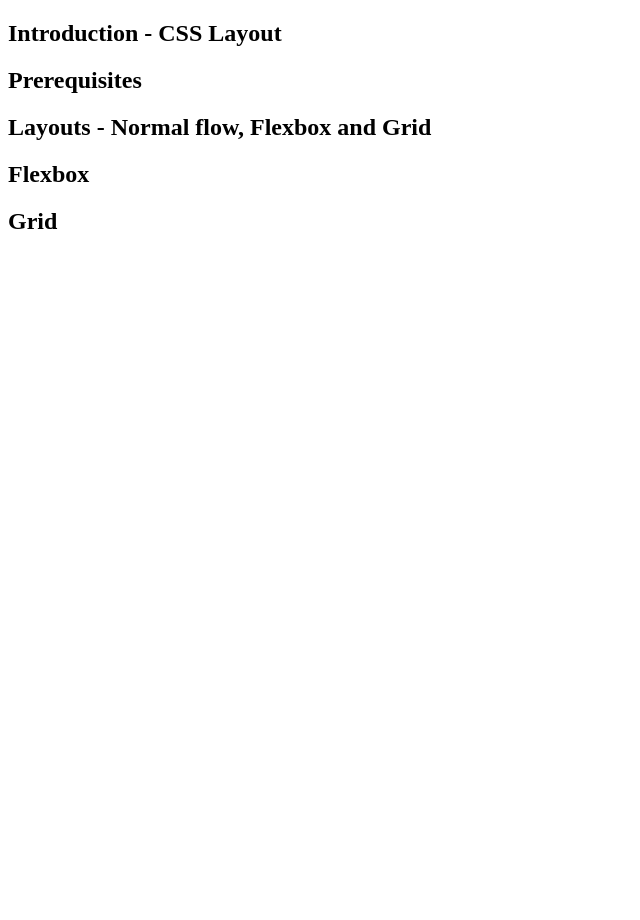
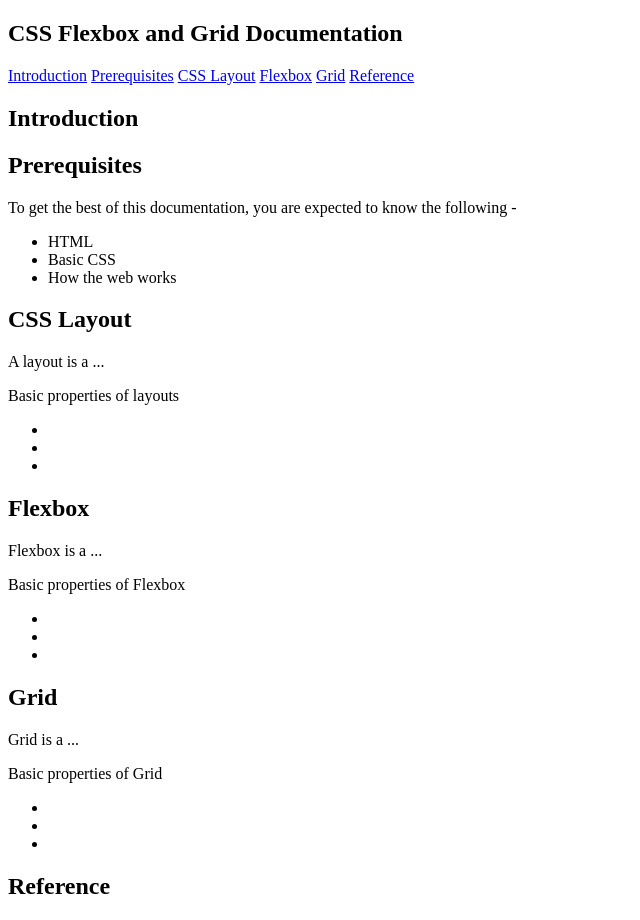
Before and after one commit to charlesfreeborn/technical-documentation-page, a plain HTML site: page index.html in a window 1280 px wide. Shown: the whole page, without its empty margins (0-640 px from the left). Before the commit the page ends 800 px from the top, so only its background shows below. Drawn offline with Linux system fonts and the light colour scheme.

Commit message:
added contents for the app

```diff
--- a/index.html
+++ b/index.html
@@ -1,27 +1,87 @@
 <!DOCTYPE html>
-<html lang="en">
+<html>
   <head>
-    <meta charset="UTF-8" />
-    <meta http-equiv="X-UA-Compatible" content="IE=edge" />
-    <meta name="viewport" content="width=device-width, initial-scale=1.0" />
-    <title>Technical Documentation Page - Charles Freeborn</title>
+    <meta charset="utf-8" />
+    <meta name="viewport" content="width=device-width initial-scale=1.0" />
+    <title>Technical Documentation Page</title>
+    <link rel="stylesheet" href="styles.css" />
   </head>
   <body>
+    <nav id="navbar">
+      <header><h1>CSS Flexbox and Grid Documentation</h1></header>
+      <a href="#Introduction" class="nav-link">Introduction</a>
+      <a href="#Prerequisites" class="nav-link">Prerequisites</a>
+      <a href="#CSS_Layout" class="nav-link">CSS Layout</a>
+      <a href="#Flexbox" class="nav-link">Flexbox</a>
+      <a href="#Grid" class="nav-link">Grid</a>
+      <a href="#reference" class="nav-link">Reference</a>
+    </nav>
     <main id="main-doc">
       <section class="main-section" id="Introduction">
-        <header><h1>Introduction - CSS Layout</h1></header>
+        <header><h1>Introduction</h1></header>
+        <p></p>
+        <p></p>
       </section>
       <section class="main-section" id="Prerequisites">
         <header><h2>Prerequisites</h2></header>
+
+        <p>
+          To get the best of this documentation, you are expected to know the
+          following -
+        </p>
+        <ul>
+          <li>HTML</li>
+          <li>Basic CSS</li>
+          <li>How the web works</li>
+        </ul>
       </section>
-      <section class="main-section" id="Layouts">
-        <header><h2>Layouts - Normal flow, Flexbox and Grid</h2></header>
+      <section class="main-section" id="CSS_Layout">
+        <header><h2>CSS Layout</h2></header>
+        <p>A layout is a ...</p>
+        <p>Basic properties of layouts</p>
+        <!-- List properties of layouts -->
+        <ul>
+          <li></li>
+          <li></li>
+          <li></li>
+        </ul>
+        <!-- Code sample here -->
       </section>
       <section class="main-section" id="Flexbox">
         <header><h2>Flexbox</h2></header>
+        <p>Flexbox is a ...</p>
+        <p>Basic properties of Flexbox</p>
+        <!-- List properties of flexbox -->
+        <ul>
+          <li></li>
+          <li></li>
+          <li></li>
+        </ul>
+        <p></p>
+        <!-- Code sample here -->
+        <p></p>
+        <!-- Code sample here -->
       </section>
-      <section class="main-section" id="grid">
+      <section class="main-section" id="Grid">
         <header><h2>Grid</h2></header>
+        <p>Grid is a ...</p>
+        <p>Basic properties of Grid</p>
+        <!-- List properties of flexbox -->
+        <ul>
+          <li></li>
+          <li></li>
+          <li></li>
+        </ul>
+        <p></p>
+        <!-- Code sample here -->
+        <p></p>
+        <!-- Code sample here -->
+        <p></p>
+      </section>
+      <section class="main-section" id="reference">
+        <header><h2>Reference</h2></header>
+        <p></p>
+        <p></p>
       </section>
     </main>
   </body>
```
